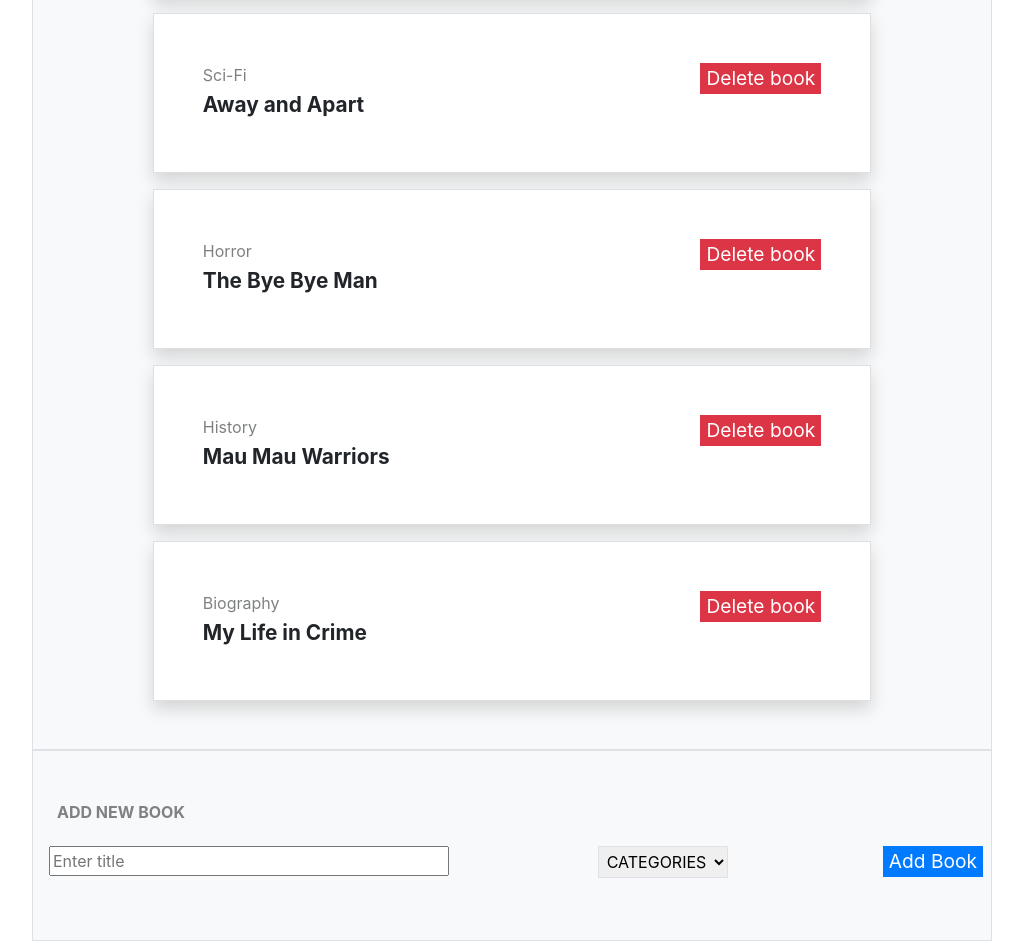
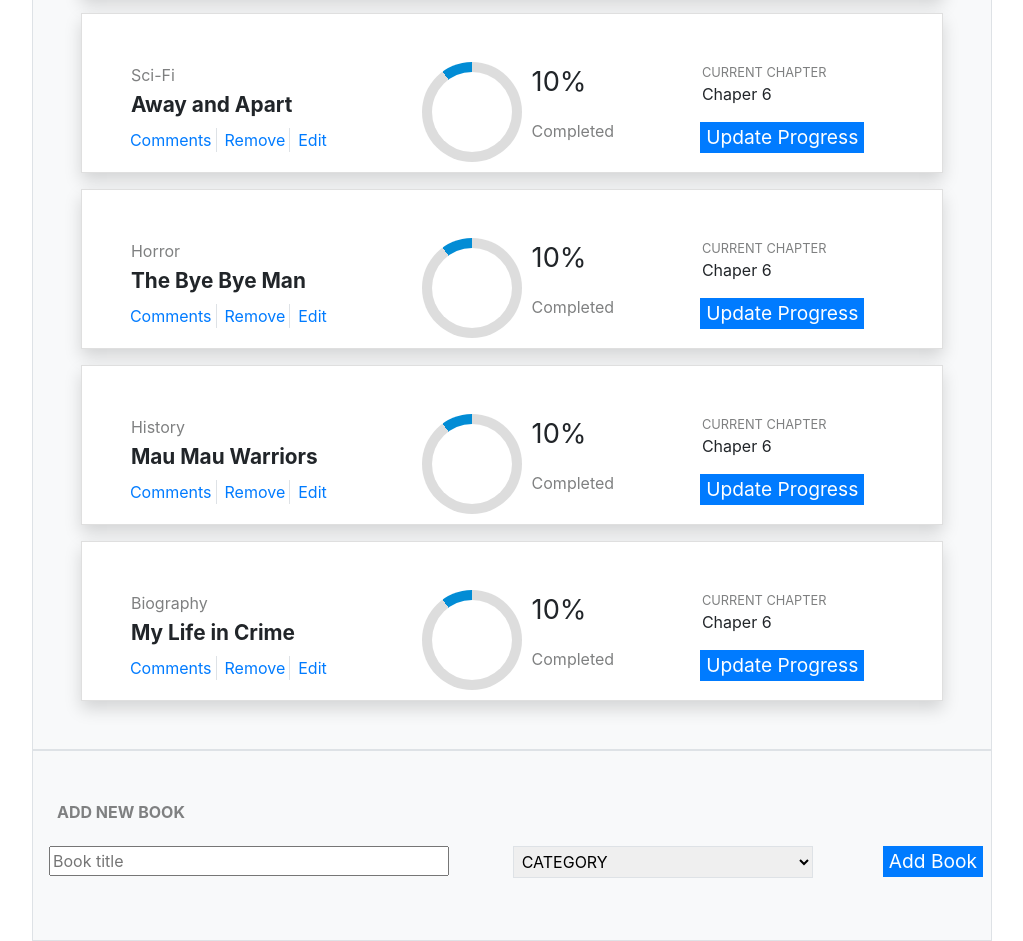
Before and after one commit to mbabaliiryn/react-book-store, a React (Create React App) app: page / in a window 1280 px wide. Shown: the part 660-1601 px from the top of the page, without its empty margins (128-1151 px from the left). Built offline with nearby package versions, Linux system fonts and the light colour scheme.

Commit message:
make changes to style to make it look like the original design

```diff
--- a/src/components/Book.js
+++ b/src/components/Book.js
@@ -5,7 +5,7 @@ import '../styles/Book.css';
 
 const Book = ({ book, handleBookRemove }) => (
 
-  <tr className=" card table-row rounded-0 w-75 ml-auto mr-auto mt-3 shadow bg-white">
+  <tr className=" card table-row rounded-0 ml-auto mr-auto mt-3 shadow bg-white">
     <div className="d-flex justify-content-between">
       <div className="d-flex flex-column p-5">
         <td className="book-category">
@@ -13,15 +13,35 @@ const Book = ({ book, handleBookRemove }) => (
           {book.category}
           {' '}
         </td>
-        <td className="book-title">
+        <td className="book-title pb-2">
           {' '}
           {book.title}
           {' '}
         </td>
+
+        <ul className= "li-item d-flex flex-row">
+        <li className="li-item border-right mr-2 pr-1 text-primary">Comments</li>
+        <li className="li-item border-right mr-2 pr-1 text-primary" type = "button" onClick={() => handleBookRemove(book.id)}>Remove</li>
+        <li className="li-item text-primary">Edit</li>
+        </ul>
+
+      </div>
+      <div className="mt-5">
+      <div className="radial-progress-bar progress-10 float-left">
+      <div className="overlay"></div>
+      </div>
+      <div className="completed d-flex flex-column">
+       <p className="percent"> 10% </p>
+       <span className="update">Completed</span>
+      </div>
       </div>
       <div>
         <td>
-          <button className=" button mt-5 mr-5 bg-danger text-white" type="button" onClick={() => handleBookRemove(book.id)}>Delete book</button>
+        <ul className= "li-item-1 d-flex flex-column mt-5">
+        <li className ="current-chapter-one">CURRENT CHAPTER</li>
+        <li className ="current-chapter">Chaper 6</li>
+         </ul>
+         <button className=" button bg-primary text-white" type="button" >Update Progress</button>
         </td>
       </div>
     </div>
--- a/src/containers/BooksForm.js
+++ b/src/containers/BooksForm.js
@@ -49,7 +49,7 @@ class BooksForm extends React.Component {
   render() {
     const { title, category } = this.state;
     return (
-      <div className="form w-75 ml-auto border mr-auto pb-5 bg-light">
+      <div className="form ml-auto w-75 border mr-auto pb-5 bg-light">
         <h1 className="add-book mt-1 pt-5 ml-4">ADD NEW BOOK</h1>
         <form onSubmit={this.handleSubmit}>
           <div className="d-flex justify-content-between">
@@ -60,15 +60,15 @@ class BooksForm extends React.Component {
                 onChange={this.handleChange}
                 value={title}
                 name="title"
-                placeholder="Enter title"
+                placeholder="Book title"
                 className=" enter-title mt-3 ml-3"
               />
             </div>
             <div className="">
 
-              <select className="border mt-3 p-1" name="category" value={category} onChange={this.handleChange} id="category">
+              <select className="border mt-3 category-bottom p-1" name="category" value={category} onChange={this.handleChange} id="category">
 
-                <option value="ALL">CATEGORIES</option>
+                <option value="ALL">CATEGORY</option>
                 { categories.map(category => (
                   <option key={category} value={category}>
                     { category }
--- a/src/styles/Book.css
+++ b/src/styles/Book.css
@@ -1,6 +1,7 @@
 
 .table-row {
   height: 20vh;
+  width: 90%;
 }
 
 .book-title {
@@ -10,13 +11,59 @@
 
 .button {
   border: none;
-  font-size: 1.2rem;
+  font-size: 1rem;
+  margin-right: 4em;
 }
 
 .category-title {
   margin-top: 20px;
 }
 
-.book-category {
+.book-category,
+.update {
   color: #7f8081;
 }
+
+.li-item {
+  list-style: none;
+  padding-left: 0px;
+}
+
+.current-chapter-one {
+  color: #7f8081;
+  font-size: 0.8rem;
+}
+
+.li-item-1 {
+  list-style: none;
+}
+
+.radial-progress-bar {
+  border-radius: 50%;
+  width: 100px;
+  height: 100px;
+  display: flex;
+  background: #ddd;
+  box-sizing: border-box;
+  margin-right: 10px;
+}
+
+.progress-10 {
+  background-image: linear-gradient(54deg,#ddd 50%,transparent 0),linear-gradient(90deg,#028cd5 50%,#ddd 0);
+}
+
+.radial-progress-bar
+.overlay {
+  box-sizing: border-box;
+  border-radius: 50%;
+  width: 80px;
+  height: 80px;
+  margin: auto;
+  background: #fff;
+  text-align: center;
+  padding-top: 30%;
+}
+
+.percent {
+  font-size: 1.7rem;
+}
--- a/src/styles/BooksForm.css
+++ b/src/styles/BooksForm.css
@@ -14,3 +14,7 @@
   font-size: 1.2rem;
   margin-left: 2em;
 }
+
+.category-bottom {
+  width: 300px;
+}
```
